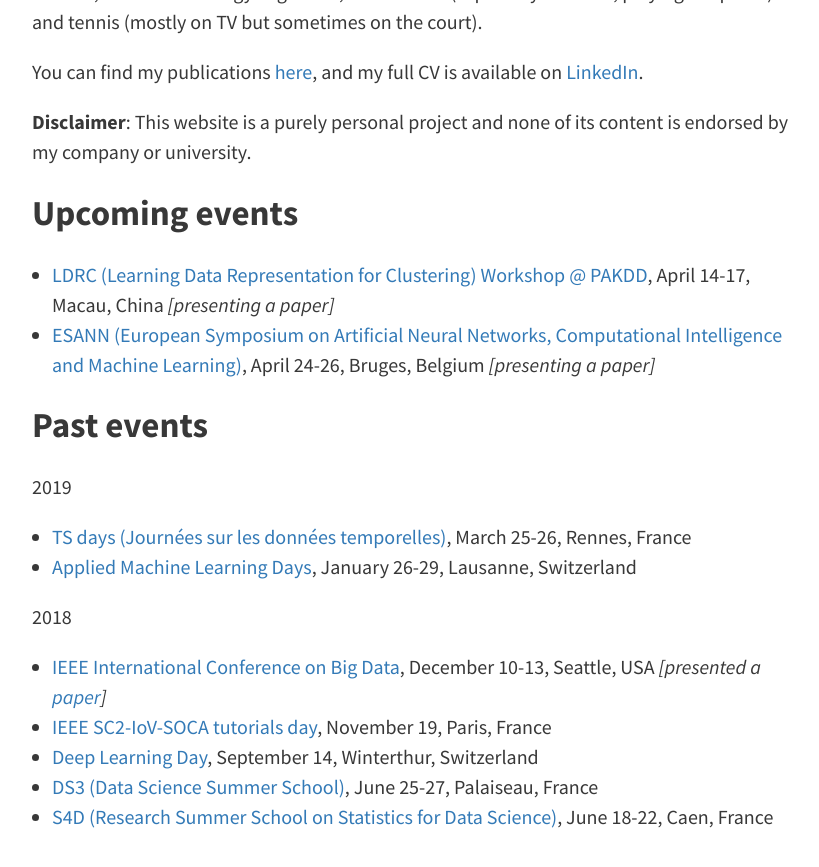
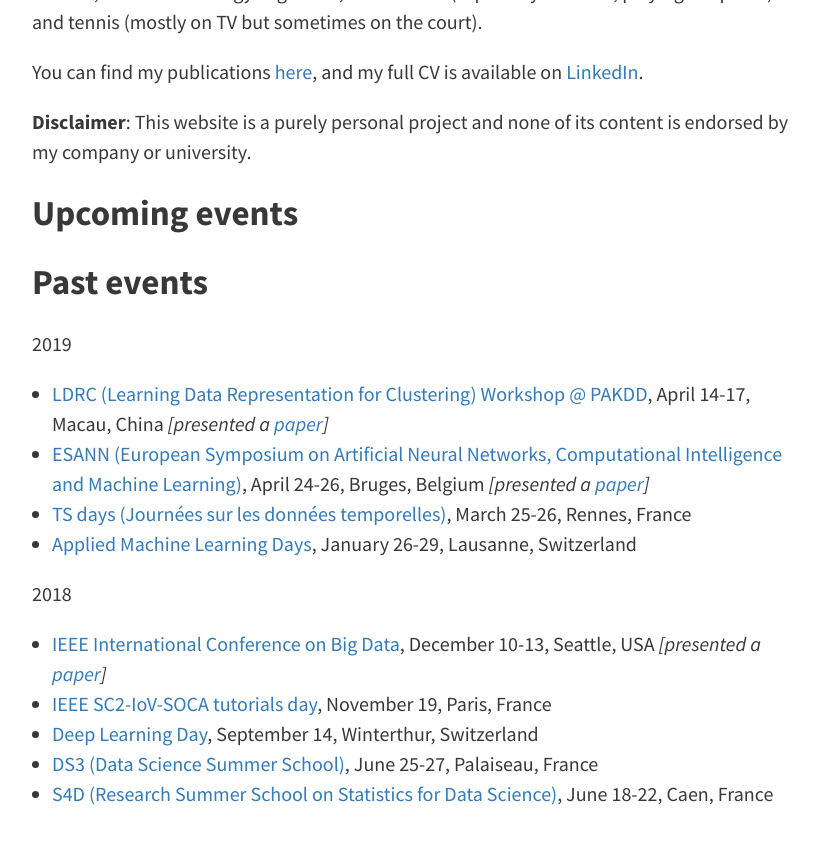
Before and after one commit to FlorentF9/florentf9.github.io, a Jekyll site: the page built from pages/about.md, in a window 1280 px wide and 900 px high, scrolled down 564 px. Shown: the top 867 px of the window, without its empty margins (224-1043 px from the left). Built offline with Jekyll 4.4.1, drawn with Linux system fonts in a browser that asks for light colours.

Commit message:
Update about.md

```diff
--- a/pages/about.md
+++ b/pages/about.md
@@ -18,13 +18,14 @@ You can find my publications [here](publications), and my full CV is available o
 
 ## Upcoming events
 
-* [LDRC (Learning Data Representation for Clustering) Workshop @ PAKDD](https://sites.google.com/view/pakdd-workshop-ldrc2019/), April 14-17, Macau, China *[presenting a paper]*
-* [ESANN (European Symposium on Artificial Neural Networks, Computational Intelligence and Machine Learning)](https://www.elen.ucl.ac.be/esann/), April 24-26, Bruges, Belgium *[presenting a paper]*
+
 
 ## Past events
 
 2019
 
+* [LDRC (Learning Data Representation for Clustering) Workshop @ PAKDD](https://sites.google.com/view/pakdd-workshop-ldrc2019/), April 14-17, Macau, China *[presented a [paper](/publications)]*
+* [ESANN (European Symposium on Artificial Neural Networks, Computational Intelligence and Machine Learning)](https://www.elen.ucl.ac.be/esann/), April 24-26, Bruges, Belgium *[presented a [paper](/publications)]*
 * [TS days (Journées sur les données temporelles)](https://project.inria.fr/tsdays/), March 25-26, Rennes, France
 * [Applied Machine Learning Days](https://www.appliedmldays.org/), January 26-29, Lausanne, Switzerland
 
```
